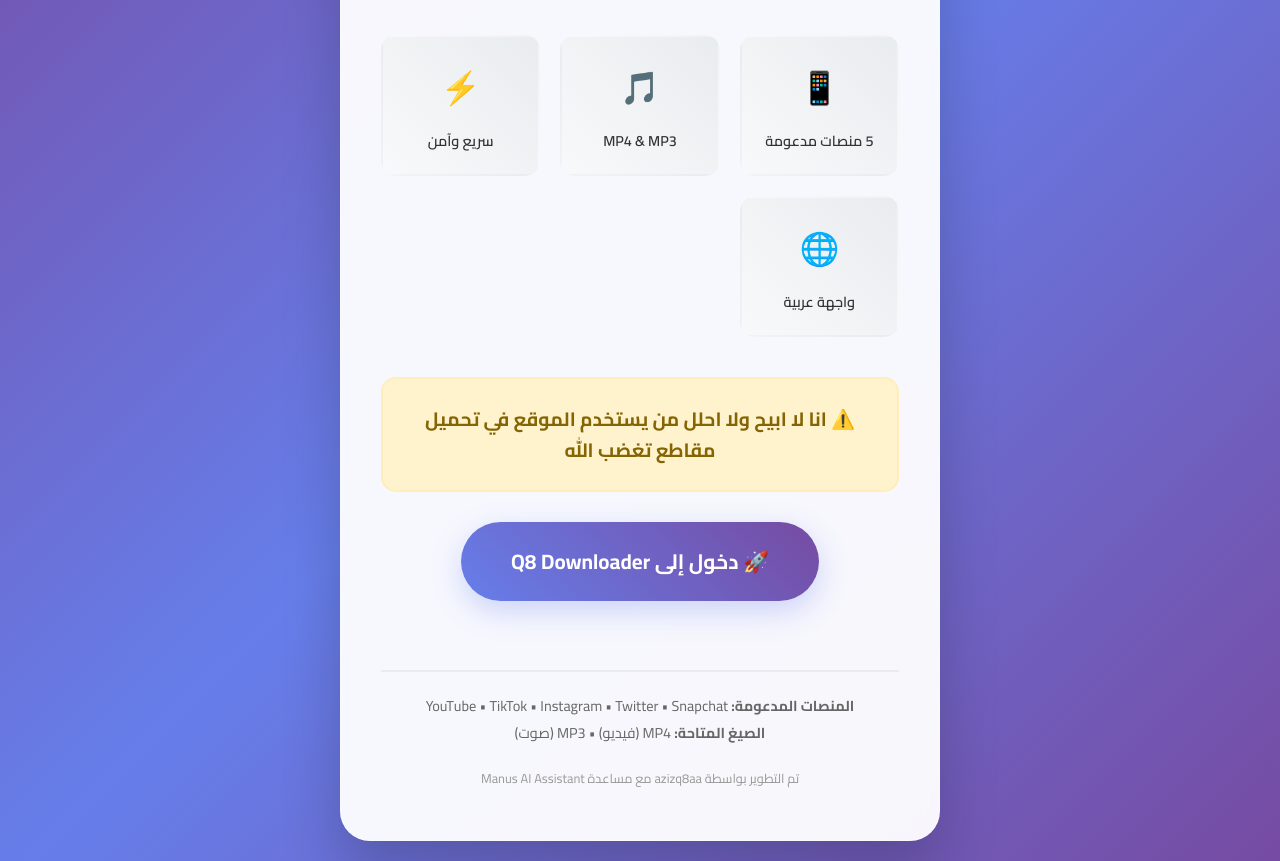
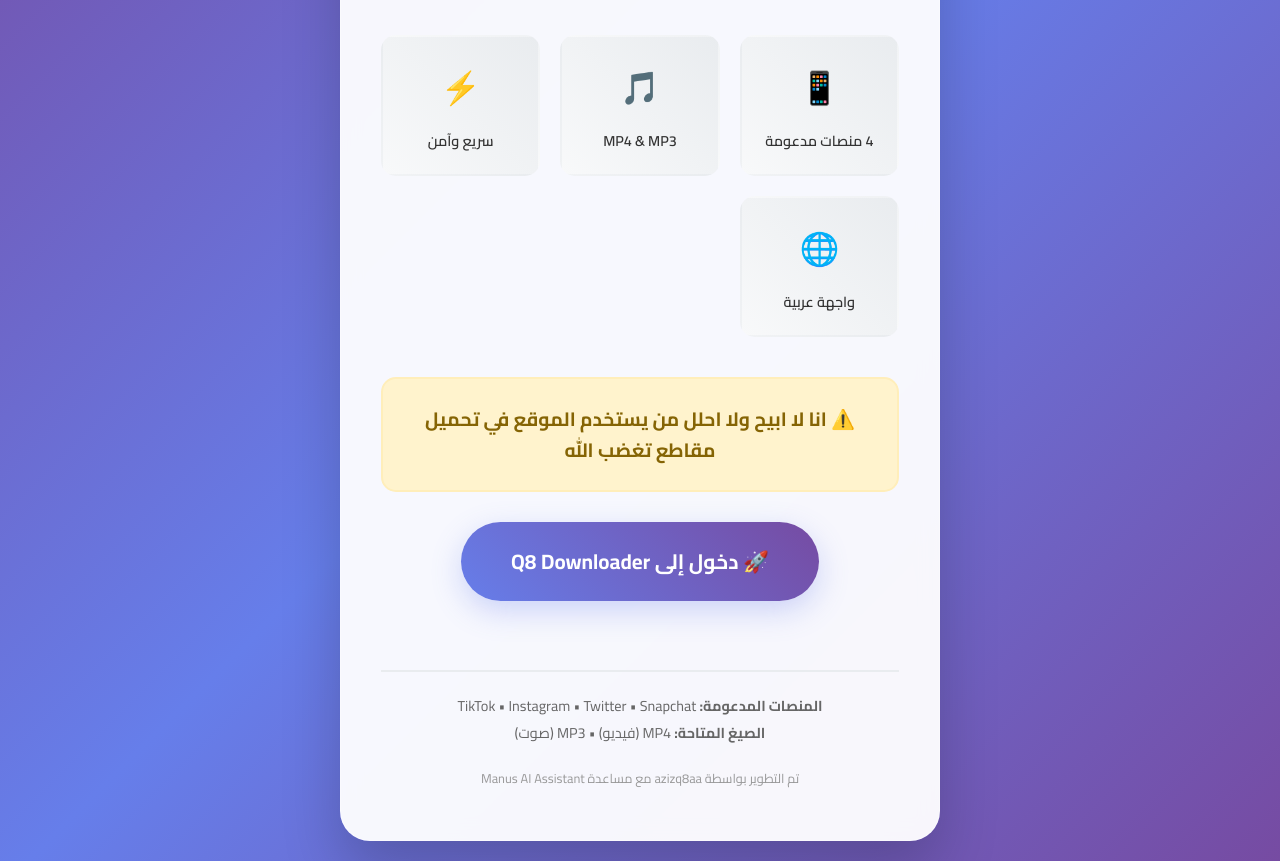
Before and after one commit to azizq8aa/Q8-downloader-, a plain HTML site: page index.html in a window 1280 px wide. Shown: the part 360-1221 px from the top of the page. Drawn offline with Linux system fonts and the light colour scheme.

Commit message:
إزالة منصة اليوتيوب - الاكتفاء بـ 4 منصات: سناب، تويتر، انستقرام، تيك توك

```diff
--- a/index.html
+++ b/index.html
@@ -225,7 +225,7 @@
         <div class="features">
             <div class="feature">
                 <div class="feature-icon">📱</div>
-                <div class="feature-text">5 منصات مدعومة</div>
+                <div class="feature-text">4 منصات مدعومة</div>
             </div>
             <div class="feature">
                 <div class="feature-icon">🎵</div>
@@ -250,7 +250,7 @@
         </a>
 
         <div class="footer">
-            <p><strong>المنصات المدعومة:</strong> YouTube • TikTok • Instagram • Twitter • Snapchat</p>
+            <p><strong>المنصات المدعومة:</strong> TikTok • Instagram • Twitter • Snapchat</p>
             <p><strong>الصيغ المتاحة:</strong> MP4 (فيديو) • MP3 (صوت)</p>
 
 
```
